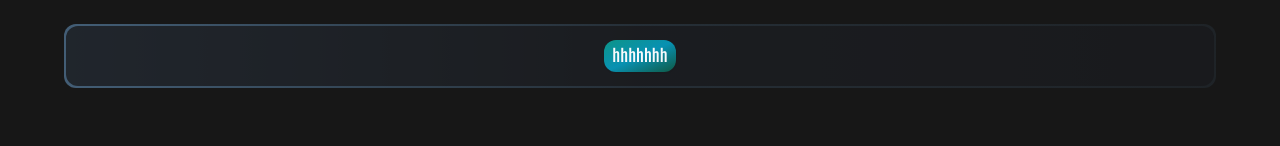
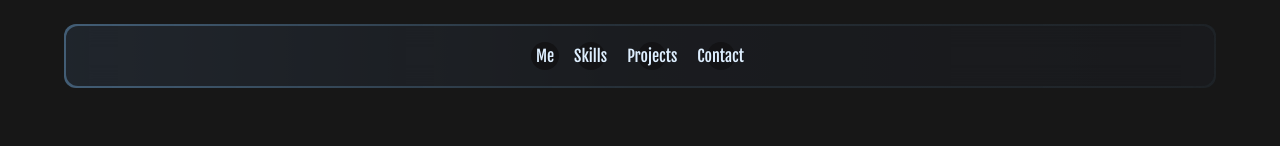
Before and after one commit to modecode22/new-portfolio, a Next.js app: page / in a window 1280 px wide. Shown: the top 146 px of the page. Built offline with nearby package versions, Linux system fonts and the light colour scheme.

Commit message:
i did somethings

```diff
--- a/src/app/globals.css
+++ b/src/app/globals.css
@@ -2,7 +2,9 @@
 @tailwind components;
 @tailwind utilities;
 
-
+html {
+  scroll-behavior: smooth;
+}
 
 
 :root {
--- a/src/app/layout.tsx
+++ b/src/app/layout.tsx
@@ -15,7 +15,7 @@ export default function RootLayout({
 }) {
   return (
     <html lang="en">
-      <body className={`  h-screen items-center flex-col flex p-6   gap-6 bg-main text-main600 w-full min-h-screen ${fjala.className}`}>{children}</body>
+      <body className={`   items-center flex-col flex p-6   gap-6 bg-main text-main600 w-full min-h-screen ${fjala.className}`}>{children}</body>
     </html>
   )
 }
--- a/src/app/page.tsx
+++ b/src/app/page.tsx
@@ -14,6 +14,8 @@ export default function Home() {
    <Header />
 <Hero />
       <AnimatedCards />
+      <AnimatedCards /><AnimatedCards /><AnimatedCards /><AnimatedCards />
+      <div id='all'>hhhhhhhhhhhhhhh</div>
     </>
   )
 }
--- a/src/components/Header.tsx
+++ b/src/components/Header.tsx
@@ -1,14 +1,24 @@
+import HeaderLink from "./HeaderLink"
 import Button from "./ui/Button"
 
 const Header = () => {
   return (
-    <header className=' flex  h-16    w-full max-w-6xl bg-gradient-to-r from-main400/60 via-main400/20 to-main400/10 p-[0.1rem] rounded-xl'>
+    <header className=' sticky top-5 z-50 backdrop-blur-md flex  h-16    w-full max-w-6xl bg-gradient-to-r from-main400/60 via-main400/20 to-main400/10 p-[0.1rem] rounded-xl'>
       <section className='p-2 flex  h-[3.8rem] gap-2 items-center justify-center bg-zinc-900/80  w-full rounded-xl'>
 
 <nav className='py-2 h-full flex justify-center  items-center w-full gap-1'>
-<Button variant={"primary"}>
-hhhhhhh
-</Button>
+<HeaderLink to="all">
+Me
+</HeaderLink>
+<HeaderLink to="all">
+Skills
+</HeaderLink>
+<HeaderLink to="all">
+Projects
+</HeaderLink>
+<HeaderLink to="all">
+Contact
+</HeaderLink>
 </nav>
 
       </section>
--- /dev/null
+++ b/src/components/HeaderLink.tsx
@@ -0,0 +1,31 @@
+"use client"
+const HeaderLink = ({children , to}:{children:React.ReactNode, to:string}) => {
+
+    const name = document.getElementById(to);
+
+    const handleClick = () => {
+      const distance =  name?.offsetTop;
+      const duration = 500; // 500 milliseconds
+
+      // Set the scroll position to the target element
+      window.scrollTo({
+        top: distance,
+        behavior: "smooth",
+      });
+    };
+
+
+
+
+    return (
+<button onClick={handleClick} className="duration-100 transition-all active:brightness-95 relative hover:brightness-100 flex justify-center items-center rounded-full px-2 p-1 group  h-8 ">
+  <main >
+  {children}
+  </main>
+  <span className="rounded-full -z-10 absolute group-hover:brightness-125  w-7 h-7 bg-black group-hover:bg-gradient-to-br from-main300  to-main400 group-hover:scale-[1.5] duration-200 transition-all">
+  </span>
+</button>
+    )
+}
+
+export default HeaderLink
--- a/src/components/ui/Button.tsx
+++ b/src/components/ui/Button.tsx
@@ -6,16 +6,16 @@ import {AiOutlineLoading} from 'react-icons/ai'
 
 //  change the themes of the bottons
 const buttonVariants = cva(
-    "flex justify-center items-center py-1 px-2 rounded-xl disabled:bg-slate-600/50 hover:brightness-95 active:brightness-105 duration-100 transition-all text-slate-50 shadow-sm disabled:brightness-90 select-none",
+    "group flex justify-center items-center py-1 px-2 rounded-full disabled:bg-slate-600/50 hover:brightness-95 active:brightness-105 duration-200 transition-all text-slate-50 shadow-sm disabled:brightness-90 select-none",
     {
       variants: {
         variant: {
           default:
-            "bg-gradient-to-br from-gray-900 to-cyan-900/80 hover:to-cyan-900",
+            "bg-gradient-to-br from-main100 to-main200 hover:to-cyan-900",
           primary:
-            "bg-gradient-to-br from-teal-600 via-cyan-600 to-emerald-600/50 hover:to-cyan-600 ",
-          red: "bg-red-600",
-          green: "bg-green-600",
+            "bg-gradient-to-br from-main200 via-main300 to-main400 hover:to-cyan-600 ",
+          transparent: "border border-main200 hover:border-main200 hover:bg-main200  bg-transparent from-main200 to-main300",
+          green: "bg-main200 hover:bg-main500",
         },
         size: {
           default: "",
@@ -39,7 +39,7 @@ const buttonVariants = cva(
 const Button = ({className ,children, variant , isLoading , size,...props }: ButtonProps) => {
   return (
   <button className={cn(buttonVariants({variant, size , className}))} disabled={isLoading} {...props} >
-    {isLoading? <AiOutlineLoading className="w-4 h-4 animate-spin " />:null}
+    {isLoading? <AiOutlineLoading className=" w-4 h-4 animate-spin " />:null}
   {children}
   </button>
   )
```
Also changed, not shown: 1 other file (tests, documents, lock files or other folders).
